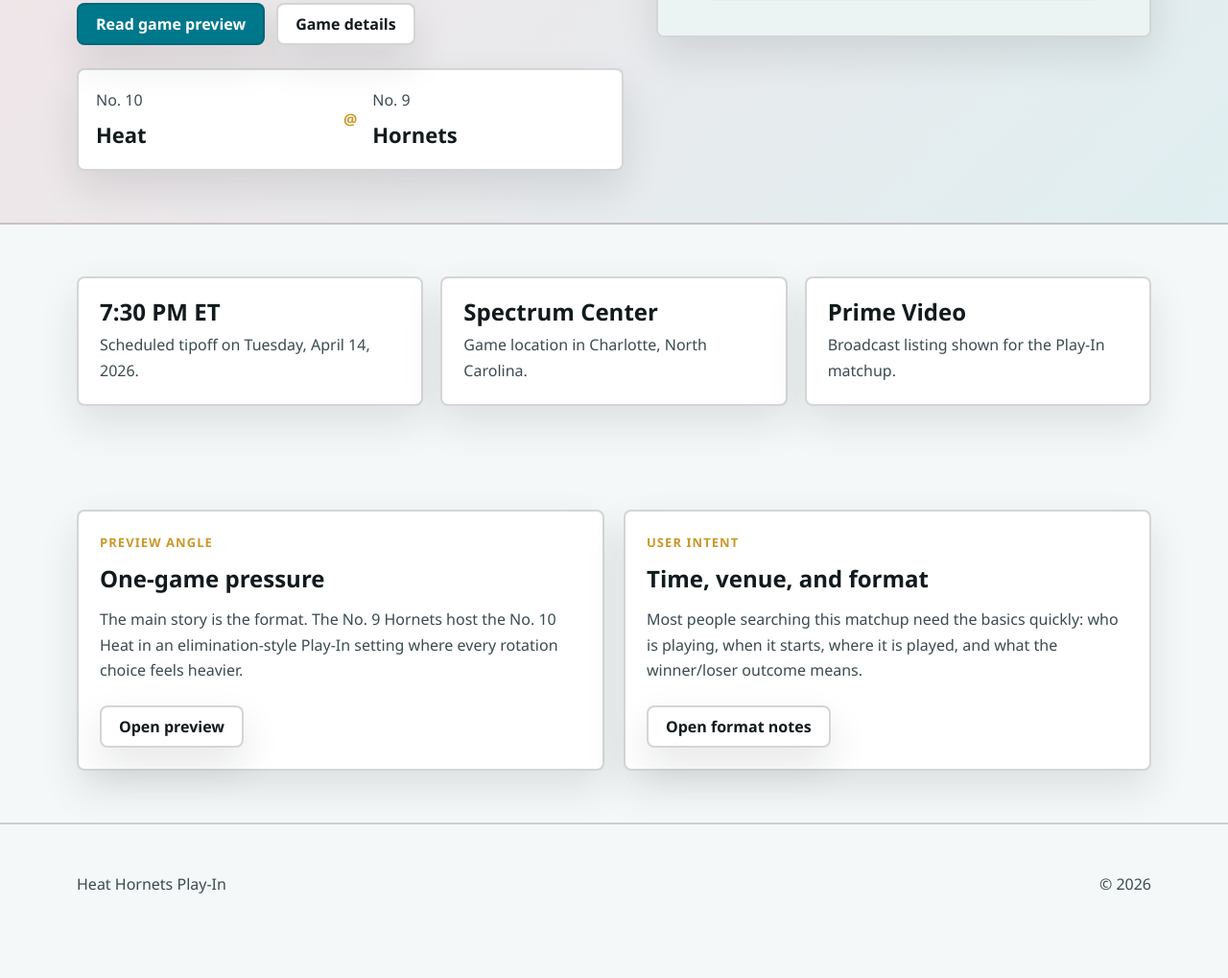
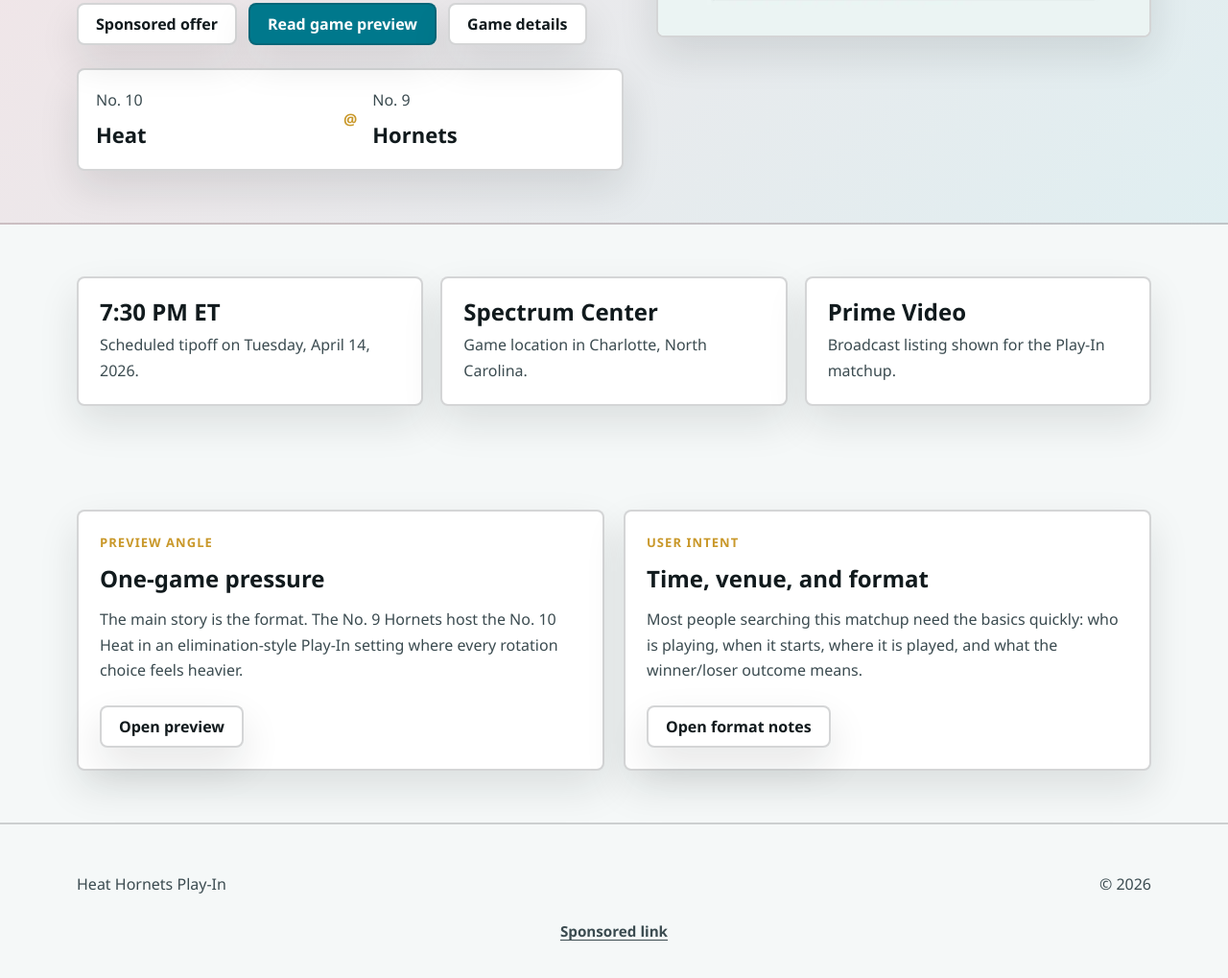
Before and after one commit to ZeshanAliKhan/heat-hornets-play-in-preview, a plain HTML site: page index.html in a window 1280 px wide. Shown: the part 537-1556 px from the top of the page at 96% size. Before the commit the page ends 1530 px from the top, so only its background shows below. Drawn offline with Linux system fonts and the light colour scheme.

Commit message:
Add sponsored smartlink placement

```diff
--- a/index.html
+++ b/index.html
@@ -36,6 +36,7 @@
           <h1>Heat @ Hornets play-in notes.</h1>
           <p class="lead">Miami visits Charlotte on Tuesday, April 14, 2026, at 7:30 PM ET. This is the East 9-vs-10 Play-In game, so the tone is different from a regular-season preview: the loser is done, and the winner keeps its playoff path alive.</p>
           <div class="hero-actions">
+          <a class="button secondary" href="https://www.profitablecpmratenetwork.com/j9f627innq?key=be46e17df9e34aa3b5b8e77e88a34740" rel="nofollow sponsored noopener" target="_blank">Sponsored offer</a>
             <a class="button" href="pages/game-preview.html">Read game preview</a>
             <a class="button secondary" href="pages/how-to-watch.html">Game details</a>
           </div>
@@ -99,6 +100,9 @@
       <p>Heat Hornets Play-In</p>
       <p>&copy; <span data-year></span></p>
     </div>
+        <div class="adsterra-link-wrap">
+        <a class="adsterra-link" href="https://www.profitablecpmratenetwork.com/j9f627innq?key=be46e17df9e34aa3b5b8e77e88a34740" rel="nofollow sponsored noopener" target="_blank">Sponsored link</a>
+      </div>
   </footer>
 </body>
 </html>
--- a/styles.css
+++ b/styles.css
@@ -286,3 +286,15 @@ h1 {
     font-size: 16px;
   }
 }
+.adsterra-link-wrap {
+  padding: 0 0 1.25rem;
+  text-align: center;
+}
+
+.adsterra-link {
+  color: inherit;
+  font-size: 0.95rem;
+  font-weight: 700;
+  text-decoration: underline;
+  text-underline-offset: 0.18em;
+}
```
Also changed, not shown: 404.html (+3 -0 lines), pages/game-faq.html (+3 -0 lines), pages/game-preview.html (+3 -0 lines), pages/how-to-watch.html (+3 -0 lines), pages/play-in-format.html (+3 -0 lines).
